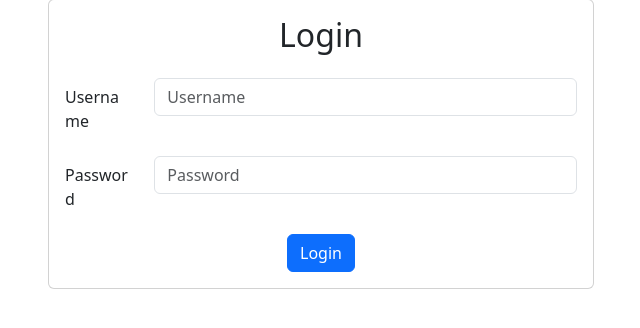
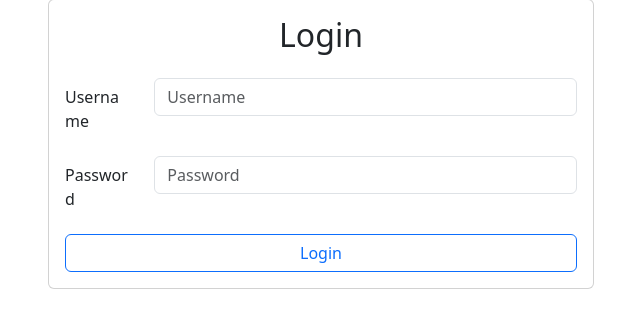
Before and after one commit to DenzelGitonga007/Upload-Abstracts, a Django app: page /login/ in a window 1280 px wide. Shown: the part 105-433 px from the top of the page, without its empty margins (319-959 px from the left). Run offline with Django 5.2, Linux system fonts and the light colour scheme; some libraries are stand-ins or nearby versions.

Commit message:
login btn

```diff
--- a/templates/accounts/login.html
+++ b/templates/accounts/login.html
@@ -22,8 +22,8 @@
                                     <input type="password" name="password" class="form-control" id="{{ form.password.id_for_label }}" placeholder="Password" required>
                                 </div>
                             </div>
-                            <div class="text-center">
-                                <button type="submit" class="btn btn-primary btn-block">Login</button>
+                            <div class="text-center d-grid">
+                                <button type="submit" class="btn btn-outline-primary">Login</button>
                             </div>
                         </form>
                     </div>
```
